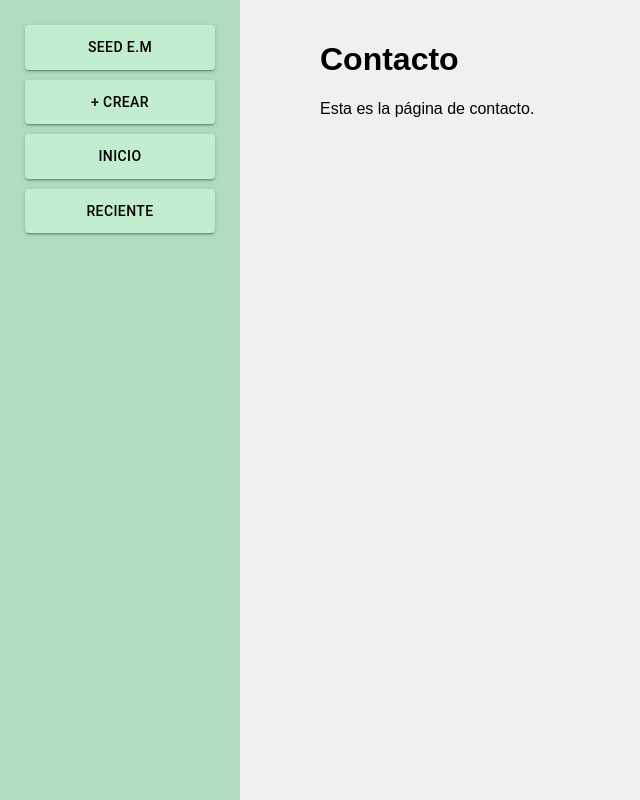
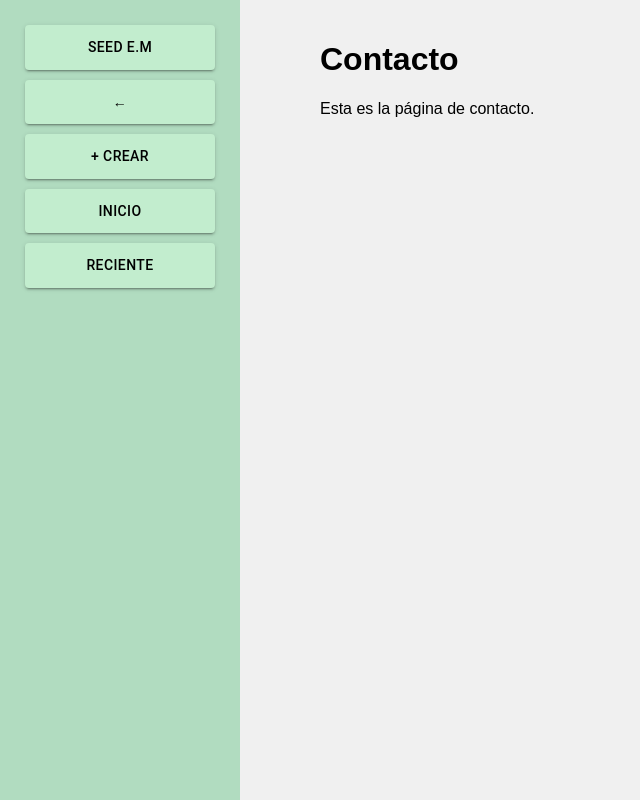
Before and after one commit to jugo-de-mora/EstimaPro, a React (Create React App) app: page /contact in a window 1280 px wide. Shown: the whole page, without its empty margins (0-640 px from the left). Built offline with nearby package versions, Linux system fonts and the light colour scheme.

Commit message:
Se añade el botón que reduce o amplia la barra de navegación

```diff
--- a/src/components/Sidebar.tsx
+++ b/src/components/Sidebar.tsx
@@ -36,7 +36,8 @@ const NavigateButton: React.FC<NavigateButtonProps> = ({
     if (onClick) {
       onClick(); // Ejecuta la función pasada como parámetro si existe
     }
-    navigate(to); // Navega a la ruta indicada sin refrescar la página
+    if (to !== "")
+      navigate(to); // Navega a la ruta indicada sin refrescar la página
   };
 
   return (
@@ -58,31 +59,6 @@ const NavigateButton: React.FC<NavigateButtonProps> = ({
 };
 
 const Sidebar: React.FC = () => {
-  // return (
-  //   <div style={{
-  //     width: '200px',
-  //     backgroundColor: '#a7d6a0',
-  //     padding: '20px',
-  //     position: 'fixed',
-  //     height: '100%',
-  //     display: 'flex',
-  //     flexDirection: 'column'
-  //   }}>
-  //     <nav>
-  //       <ul style={{ listStyleType: 'none', padding: 0 }}>
-  //         <li style={{ marginBottom: '10px' }}>
-  //           <Link to="/">Inicio</Link>
-  //         </li>
-  //         <li style={{ marginBottom: '10px' }}>
-  //           <Link to="/about">Acerca de</Link>
-  //         </li>
-  //         <li style={{ marginBottom: '10px' }}>
-  //           <Link to="/contact">Contacto</Link>
-  //         </li>
-  //       </ul>
-  //     </nav>
-  //   </div>
-  // );
   const [isSidebarOpen, setSidebarOpen] = useState(true);
   const [openDropdowns, setOpenDropdowns] = useState([
     false,
@@ -150,12 +126,10 @@ const Sidebar: React.FC = () => {
         display: "flex",
         flexDirection: "column",
       }}
+      // className={`sidebar ${isSidebarOpen ? "open" : "closed"}`}
     >
-      {/* <Button variant="contained" style={{ marginBottom: "10px", backgroundColor: "#4d8c90", color: "#fff" }} href="/">
-         <Link to="/">+ Crear</Link>
-         SEED E.M
-      </Button> */}
       <NavigateButton to="/about" label="SEED E.M" />
+      <NavigateButton to="" label={isSidebarOpen ? '←' : '→'} onClick={toggleSidebar} />
       <NavigateButton to="/" label="+ Crear" onClick={openPopup} />
       <NavigateButton to="/" label="Inicio" />
       <NavigateButton to="/contact" label="Reciente" />
```
